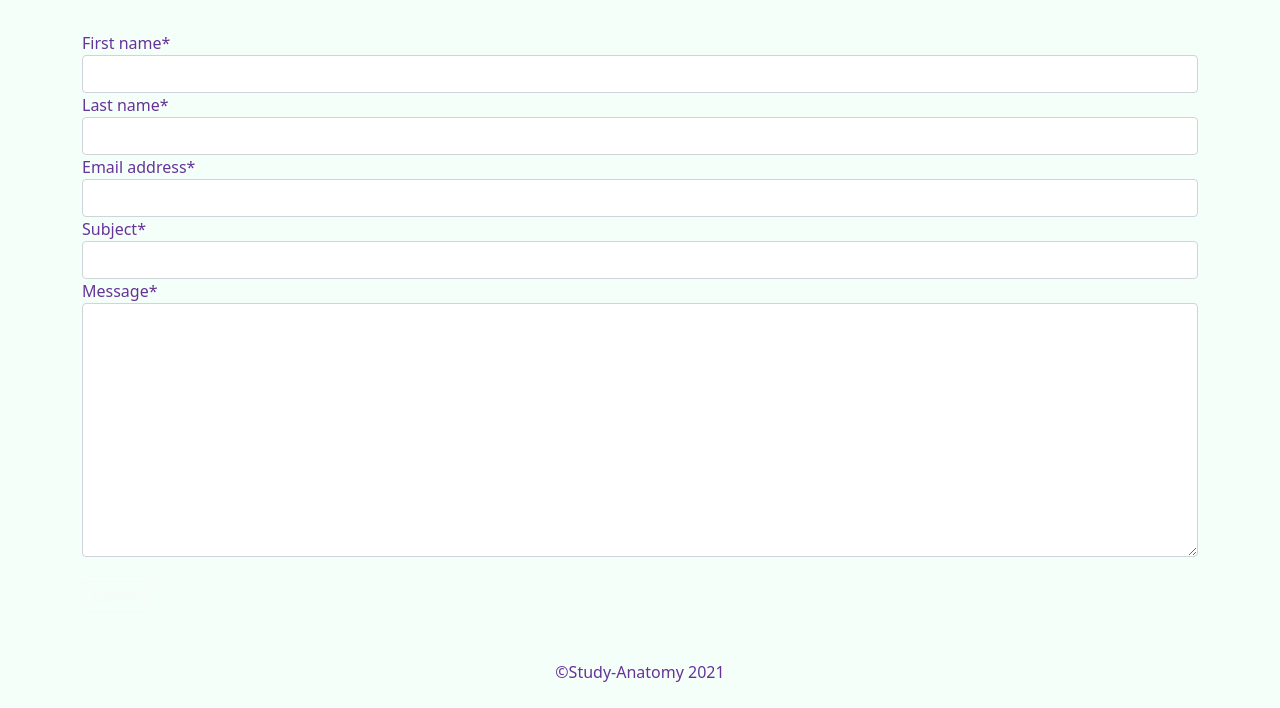
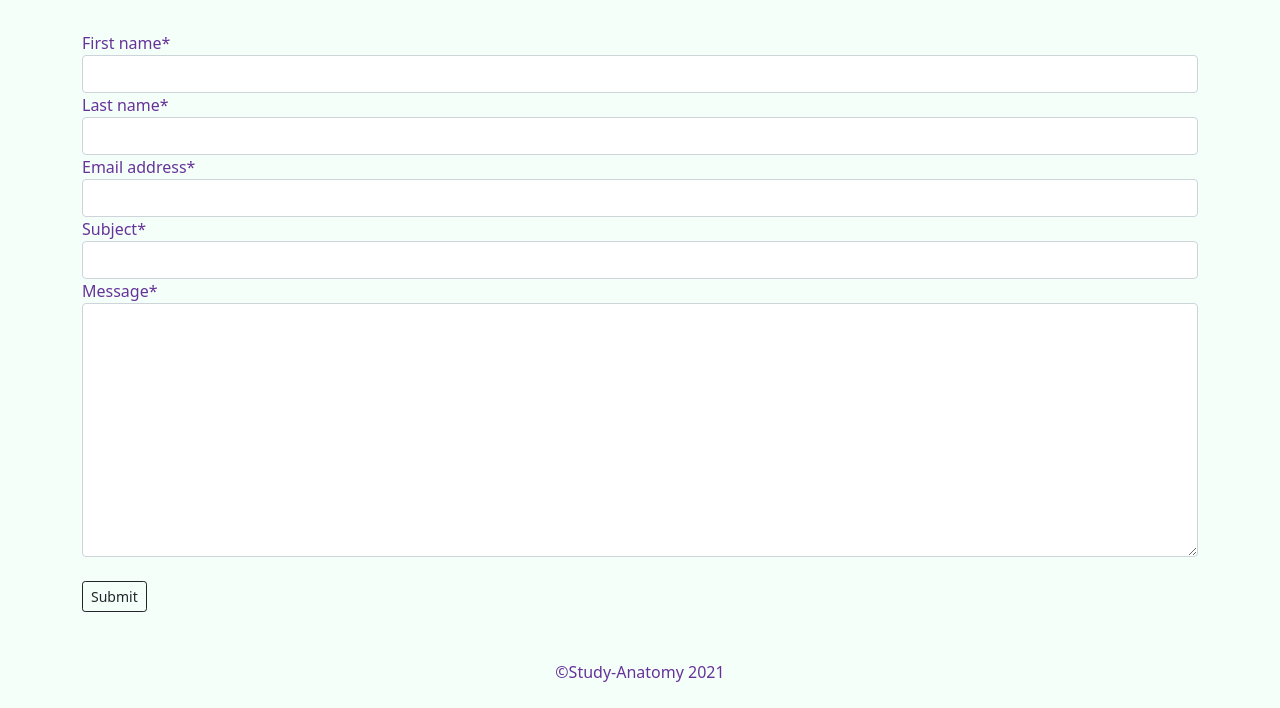
Before and after one commit to chididev/studyanatomy-project, a Django app: page /contact/ in a window 1280 px wide. Shown: the part 185-893 px from the top of the page. Run offline with Django 3.2, Linux system fonts and the light colour scheme; some libraries are stand-ins or nearby versions.

Commit message:
minor btn fix

```diff
--- a/contact_us/templates/contact_us/contact.html
+++ b/contact_us/templates/contact_us/contact.html
@@ -18,7 +18,7 @@
             {% csrf_token %}
             {{form|crispy}}
             <br>
-            <button type="submit" class="btn btn-outline-light btn-sm">Submit</button>
+            <button type="submit" class="btn btn-outline-dark btn-sm">Submit</button>
         </form>
     </div>
 </div>
```
